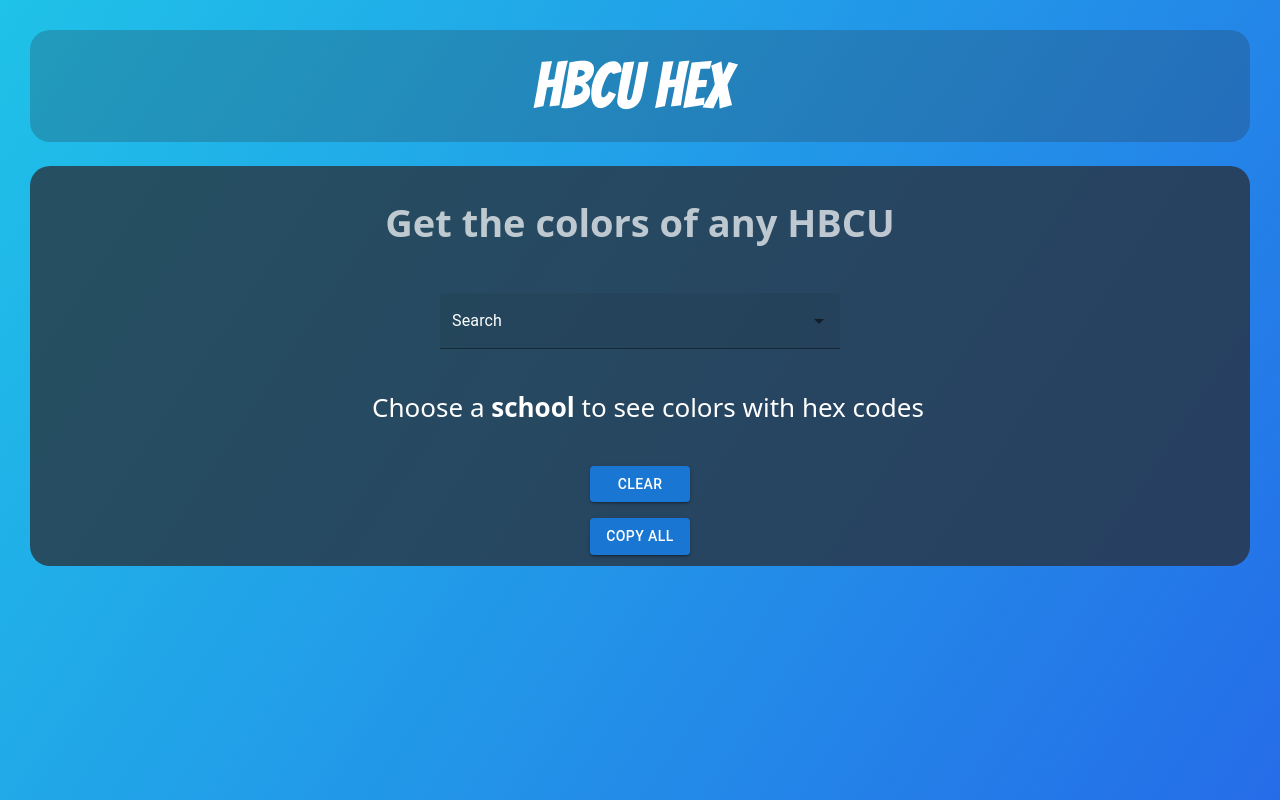
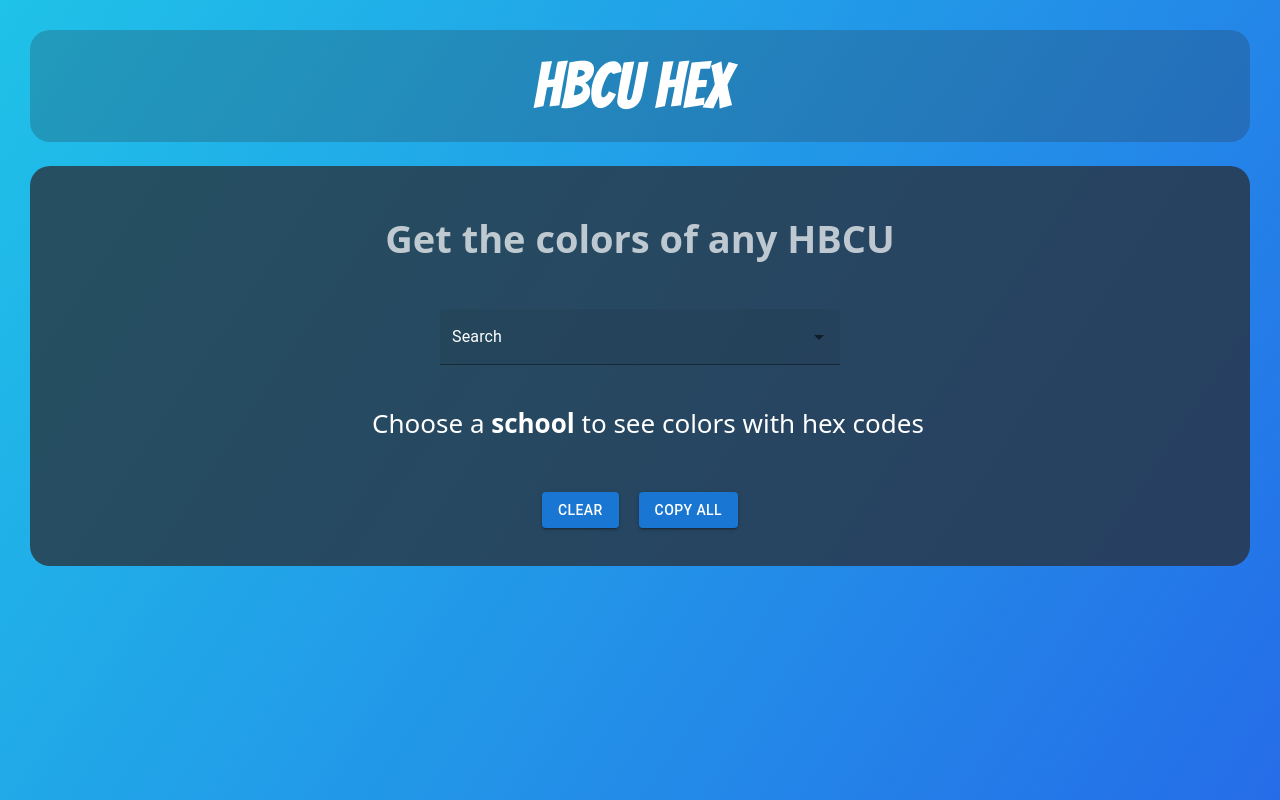
Before and after one commit to mattlovestech/HBCU-Hex, a React (Create React App) app: page / in a window 1280 px wide. Built offline with nearby package versions, Linux system fonts and the light colour scheme.

Commit message:
added the clear button

```diff
--- a/src/autocomplete.js
+++ b/src/autocomplete.js
@@ -13,7 +13,7 @@ export class ComboBox extends Component {
     constructor(props) {
 
         super(props);
-        this.state = { school: <Welcome/>, school1:  ""}
+        this.state = { school:""}
 
         // this.state = { school: "Alabama State" }
 
@@ -21,6 +21,7 @@ export class ComboBox extends Component {
     }
 
     handleSelect = (event) => {
+        console.log(event)
         console.log("target:", event.target.value)
         switch(event.target.value) {
             case "":
@@ -31,6 +32,12 @@ export class ComboBox extends Component {
                     school: event.target.value
                 })
         }
+
+
+    }
+    handleClear = (event) => {
+        this.setState({school: "a"})
+
 
 
     }
@@ -45,17 +52,28 @@ export class ComboBox extends Component {
             sx={{ width: 400,
                 color:"white"
             }}
-            renderInput={(params) => <TextField  sx={{ input: { color: "white" }}} variant="filled" value={this.state.school1} {...params} onSelect={this.handleSelect} onChange={this.handleSelect} label="Search" />}
+            renderInput={(params) =>
+                <TextField  sx={{ input: { color: "white" }}}
+                            variant="filled"
+
+                            {...params} onSelect={this.handleSelect}
+                                                 onChange={this.handleSelect} label="Search" />}
         />
 
             <Colors colors={this.state.school}/>
+            <Stack direction="horizontal" spacing={28} style={{marginTop: "0px"}}>
 
-            <Stack direction="column" spacing={2} style={{marginTop: "0px"}}>
+                <Button style={{margin:"10px"}}
+                        variant="contained"
+                        onClick={(this.handleClear) }> Clear
+                </Button>
 
-                <Button variant="contained">Clear </Button>
-                <Button variant="contained">Copy All </Button>
+                <Button style={{margin:"10px"}}
+                        variant="contained"> Copy All
+                </Button>
 
             </Stack>
+
 
             </>
     );}
@@ -67,4 +85,5 @@ const top100Films = [
     { label: 'Alabama State'},
 
 
+
 ];
--- a/src/colors.js
+++ b/src/colors.js
@@ -16,6 +16,7 @@ export default function Colors(input) {
    // console.log(input["colors"].substring(0, 6))
     let circles;
     let circlesAndButtons;
+
     // switch(input["colors"].substring(0, 6)) {
     switch(json[input["colors"]]) {
 
@@ -59,6 +60,7 @@ export default function Colors(input) {
                 {circles}
 
             </Stack>
+            {circlesAndButtons}
             <br/>
 
 
```
